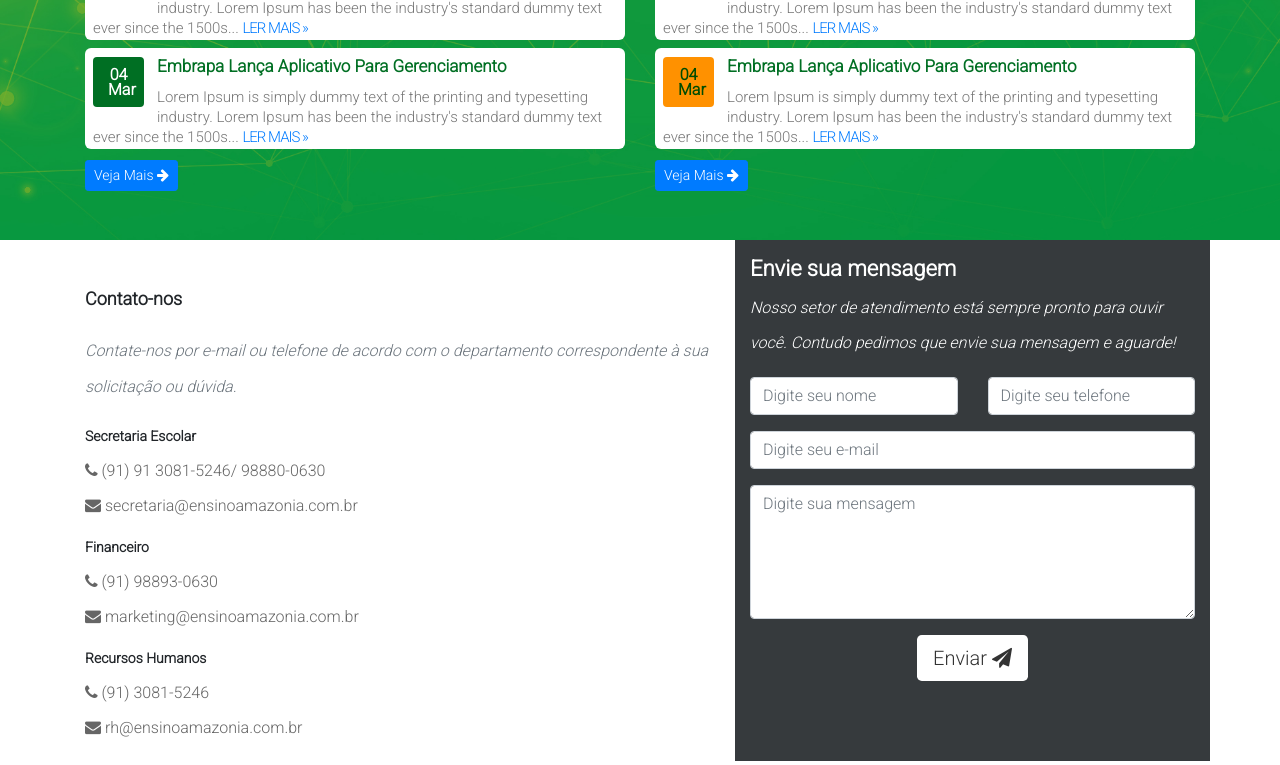
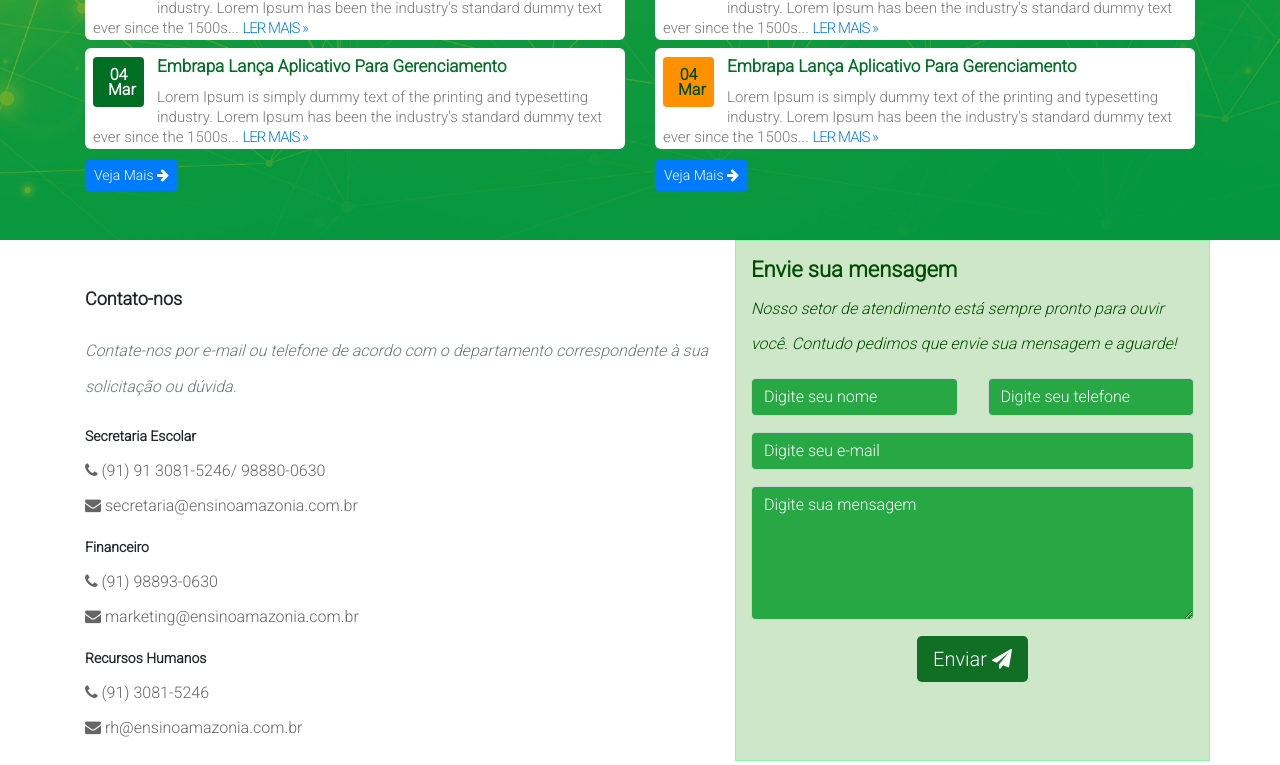
Before and after one commit to bladellano/faculdade-faam, a PHP site: page /index_.html in a window 1280 px wide. Shown: the part 3676-4441 px from the top of the page. Run offline with PHP 8.4, Linux system fonts and the light colour scheme; grey boxes are pictures that could not be loaded.

Commit message:
Ajustando envio de e-mails e layout do form de email

```diff
--- a/source/Controller/MailerController.php
+++ b/source/Controller/MailerController.php
@@ -18,7 +18,7 @@ class MailerController extends Controller
         $mailer = new Mailer(
             $_POST["email"],
             $_POST["name"],
-            "Formulário de Contato do Site", //Assunto
+            "::FALE CONOSCO:: Portal FAAM", //Assunto
             "email-sent", //Template
             $_POST
         );
--- a/source/Mailer.php
+++ b/source/Mailer.php
@@ -50,7 +50,7 @@ class Mailer
 		$this->mail->Username = Mailer::USERNAME;
 		$this->mail->Password = Mailer::PASSWORD;
 		$this->mail->setFrom($fromAdress, $fromName);
-		$this->mail->addAddress(Mailer::USERNAME, Mailer::NAME_FROM);
+		$this->mail->addAddress("contato@faam.com.br", Mailer::NAME_FROM);
 		$this->mail->Subject = utf8_decode( $subject );
 		$this->mail->msgHTML($html);
 		$this->mail->AltBody = 'This is a plain-text message body';
--- a/views/email/email-sent.html
+++ b/views/email/email-sent.html
@@ -1,8 +1,8 @@
 
 <div style="width: 500px; max-width: 100%; padding: 10px; font-family: 'Trebuchet MS', sans-serif; font-size: 1.2em;">
-    <h4>Olá! Eu sou o(a) {$name}. Estou tentando contato através do site...</h4>
+    <h4>Olá! Eu sou o(a) {$name}. <br/>Estou tentando contato através do portal da <b style="color:darkgreen">{#URL_BASE#}</b>.</h4>
     <p><b>Meu e-mail:</b> {$email}</p>
     <p><b>Meu celular:</b> {$phone}</p>
     <p><b>Mensagem:</b> {$message}</b></p>
-    <p>Atenciosamente, {$name}.</p>
+    <p> <i>Atenciosamente, {$name}.</i></p>
 </div>
--- a/views/site/assets/css/style.css
+++ b/views/site/assets/css/style.css
@@ -490,8 +490,6 @@ body {
   text-transform: uppercase;
 }
 
-
-
 /* Form */
 
 #form-contato label.error {
@@ -506,7 +504,8 @@ body {
   border: 1px solid salmon;
 }
 .bg--default {
-  background-color: #363a3d !important;
+  border: 1px solid #8bf5a4;
+  background-color: #cee7c8;
 }
 
 .details-contact h4 {
@@ -529,20 +528,27 @@ body {
 .wrap-form {
   padding: 16px 0px;
 }
+.wrap-form input,.wrap-form textarea{
+  background-color:#28a745;
+  color: #fff;
+}
+.wrap-form input::placeholder,.wrap-form textarea::placeholder{
+  color: #fff
+}
 .wrap-form p {
   font-style: italic;
-  color: #fff;
+  color: #004c00;
 }
 .wrap-form h5 {
-  color: #fff;
+  color: #004c00;
   font-size: 22px;
   font-weight: bold;
 }
 
 .bg--send {
-  background-color: #fff;
+  background-color: #116e25;
   outline: 0;
-  color: #333;
+  color: #fff;
   border: none;
 }
 button.bg--send:hover {
--- a/views/site/assets/js/script.js
+++ b/views/site/assets/js/script.js
@@ -26,7 +26,7 @@
             },
             phone: {
                 required: true,
-                minlength: 15,
+                minlength: 11,
             },
             message: {
                 required: true,
--- a/views/site/footer.html
+++ b/views/site/footer.html
@@ -95,6 +95,9 @@
 <script src="{function="asset('js/jquery.js','/site')"}"></script>
 <script src="{function="asset('js/jquery.appear.js','/site')"}"></script>
 <script src="{function="asset('js/slick.min.js','/site')"}"></script>
+<!-- Jquery sweetalert -->
+<script src="https://cdn.jsdelivr.net/npm/sweetalert2@10"></script>
+
 <script src="{function="asset('js/owl.carousel.min.js','/site')"}"></script>
 
 <!-- JQUERY VALIDATE -->
```
